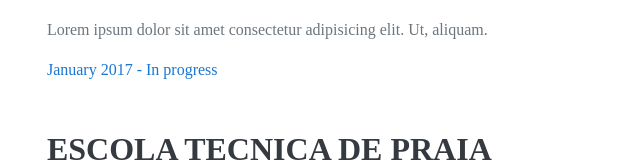
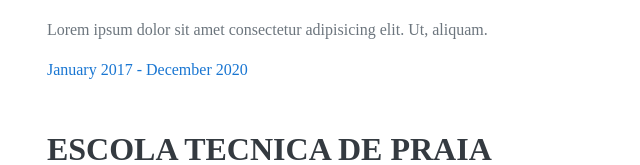
Before and after one commit to mlanes/mlanes.github.io, a website: page index.html in a window 1280 px wide. Shown: the part 2744-2909 px from the top of the page, 421-1061 px from the left. Drawn offline with nearby package versions, Linux system fonts and the light colour scheme; a web font is replaced by a local one.

Commit message:
update date of my graduate

```diff
--- a/index.html
+++ b/index.html
@@ -212,7 +212,7 @@
             <h3>Faculdade de Tecnologia de Praia Grande (FATECPG)</h3>
             <span class="subheading">Graduate in Systems Analysis and Development</span>
             <p>Lorem ipsum dolor sit amet consectetur adipisicing elit. Ut, aliquam.</p>
-            <span class="blue-text text-darken-2">January 2017 - In progress</span>
+            <span class="blue-text text-darken-2">January 2017 - December 2020</span>
           </div>
           <div class="content">
             <h3>Escola Tecnica de Praia Grande - Extensão Balneário Marcanã (ETECPG)</h3>
```
